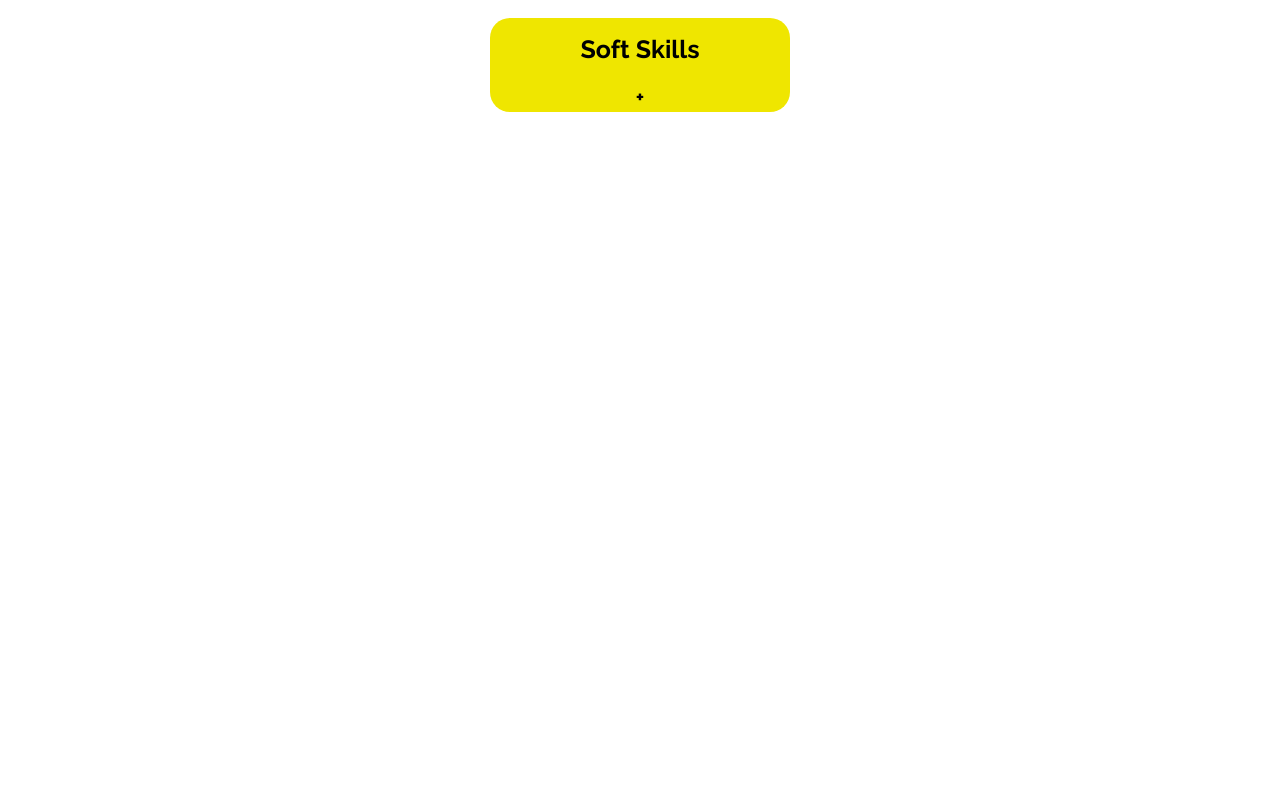
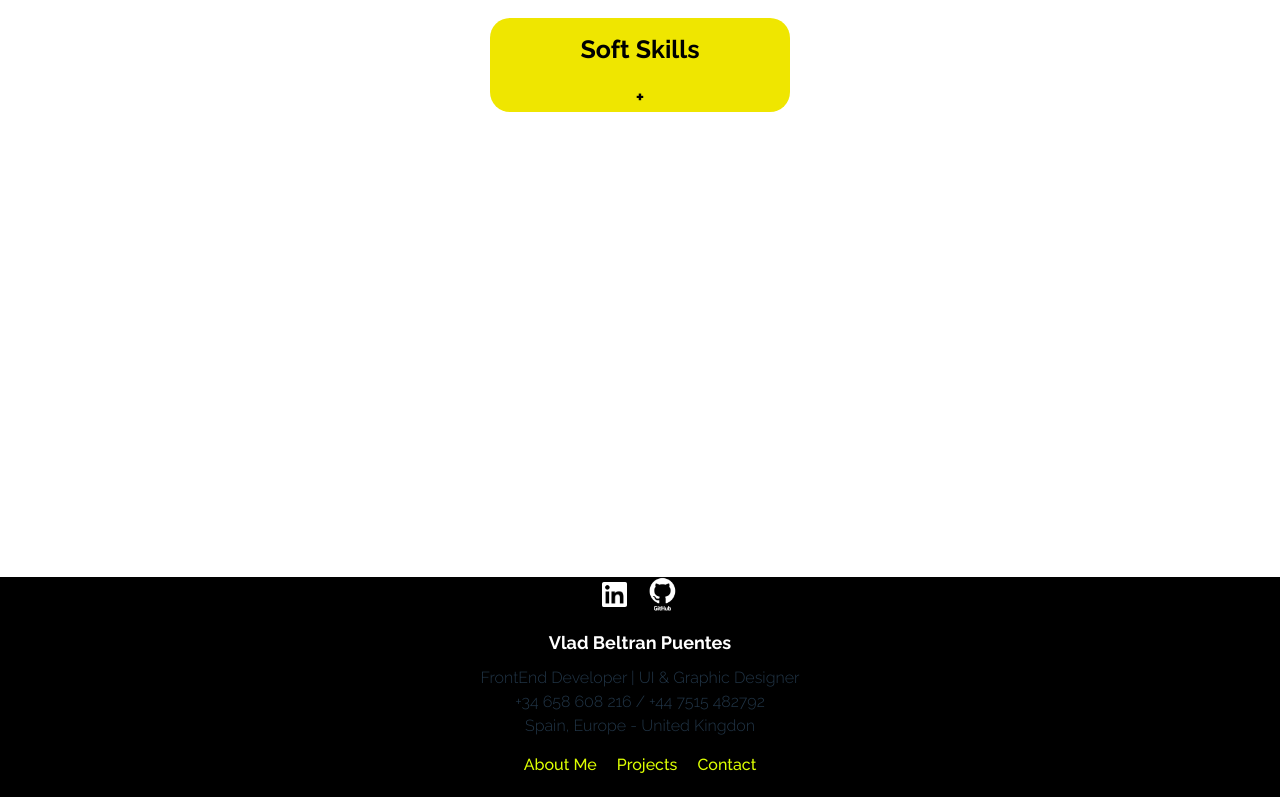
Before and after one commit to puentes-studio/myapp, a React (Vite) app: page /about in a window 1280 px wide. Shown: the part 799-1596 px from the top of the page. Before the commit the page ends 1346 px from the top, so only its background shows below. Built offline with nearby package versions, Linux system fonts and the light colour scheme.

Commit message:
footer component

```diff
--- a/src/assets/pages/about/About.jsx
+++ b/src/assets/pages/about/About.jsx
@@ -3,6 +3,7 @@ import vladphoto from "../../../assets/vlad-picture.jpeg";
 import "./About.css";
 import Nav from "../../../components/nav/Nav";
 import Accordeon from "../../../components/accordeon/Accordeon";
+import Footer from "../../../components/footer/Footer";
 // import { useName } from "../../../../Context/Name.Context";
 
 function About() {
@@ -36,6 +37,7 @@ function About() {
         <h3 className="skills-title">Skills</h3>
         <Accordeon />
       </section>
+      <Footer className="" />
     </>
   );
 }
--- /dev/null
+++ b/src/components/footer/Footer.css
@@ -0,0 +1,61 @@
+.footer-wrapper {
+  display: flex;
+  flex-direction: column;
+  background-color: black;
+  align-items: center;
+  justify-content: space-between;
+  margin-top: 30px;
+}
+
+.footer-list {
+  display: flex;
+  margin: 0;
+  padding: 10px 5px 15px 5px;
+}
+
+.footer-list li {
+  list-style: none;
+  padding: 5px 10px 5px 10px;
+}
+.footer-list a {
+  text-decoration: none;
+  color: rgb(221, 255, 0);
+  cursor: pointer;
+}
+
+.footer-list a:hover {
+  color: rgb(255, 3, 230);
+}
+
+.footer-list a:active {
+  color: rgb(45, 245, 238);
+}
+
+.footer-title {
+  margin: 10px;
+  font-size: 18px;
+  color: white;
+}
+
+.footer-description {
+  margin: 0;
+  font-size: 16px;
+}
+
+.social-icons {
+  display: flex;
+  align-items: center;
+}
+
+.social-icons a {
+  display: inline-block;
+  margin: 0 10px;
+  cursor: pointer;
+}
+
+.linkedin-size {
+  height: 25px;
+}
+.github-size {
+  height: 35px;
+}
--- /dev/null
+++ b/src/components/footer/Footer.jsx
@@ -0,0 +1,42 @@
+import "./Footer.css";
+import Linkedin from "../../assets/linkedin-app-white-icon.webp";
+import Github from "../../assets/github-white-icon.png";
+import { NavLink } from "react-router-dom";
+
+const Footer = () => {
+  return (
+    <>
+      <div className="footer-wrapper">
+        <div className="social-icons">
+          <a href="" target="_blank">
+            <img className="linkedin-size" src={Linkedin} alt="LinkedIn" />
+          </a>
+          <a href="https://github.com/" target="_blank">
+            <img className="github-size" src={Github} alt="GitHub" />
+          </a>
+        </div>
+        <h4 className="footer-title">Vlad Beltran Puentes</h4>
+        <p className="footer-description">
+          FrontEnd Developer | UI & Graphic Designer
+        </p>
+
+        <p className="footer-description">+34 658 608 216 / +44 7515 482792</p>
+        <p className="footer-description">Spain, Europe - United Kingdon</p>
+
+        <ul className="footer-list">
+          <li>
+            <NavLink to="/about">About Me</NavLink>
+          </li>
+          <li>
+            <NavLink to="/projects">Projects</NavLink>
+          </li>
+          <li>
+            <NavLink to="/contact">Contact</NavLink>
+          </li>
+        </ul>
+      </div>
+    </>
+  );
+};
+
+export default Footer;
--- a/src/components/nav/Nav.jsx
+++ b/src/components/nav/Nav.jsx
@@ -32,25 +32,25 @@ const Nav = () => {
           {showMenu ? (
             <ul className="mobile-nav">
               <li>
-                <NavLink to="/house">About Me</NavLink>
+                <NavLink to="/about">About Me</NavLink>
               </li>
               <li>
-                <NavLink to="/rock">Projects</NavLink>
+                <NavLink to="/projects">Projects</NavLink>
               </li>
               <li>
-                <NavLink to="/jazz">Contact</NavLink>
+                <NavLink to="/contact">Contact</NavLink>
               </li>
             </ul>
           ) : null}
           <ul className="nav-list">
             <li>
-              <NavLink to="/house">About Me</NavLink>
+              <NavLink to="/about">About Me</NavLink>
             </li>
             <li>
-              <NavLink to="/rock">Projects</NavLink>
+              <NavLink to="/projects">Projects</NavLink>
             </li>
             <li>
-              <NavLink to="/jazz">Contact</NavLink>
+              <NavLink to="/contact">Contact</NavLink>
             </li>
           </ul>
         </div>
```
Also changed, not shown: src/assets/github-white-icon.png (added), src/assets/linkedin-app-white-icon.webp (added).
